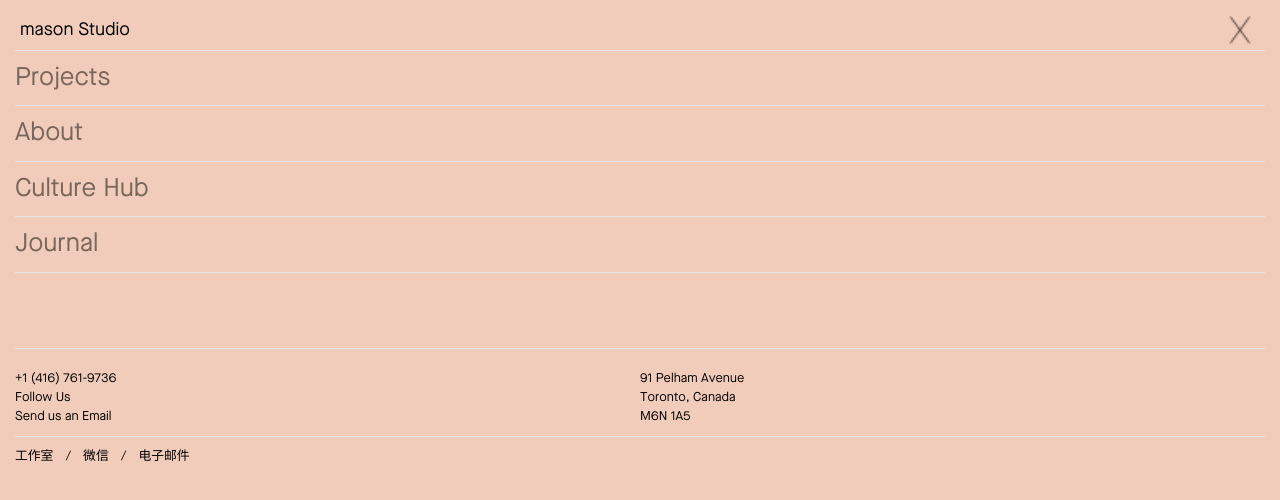
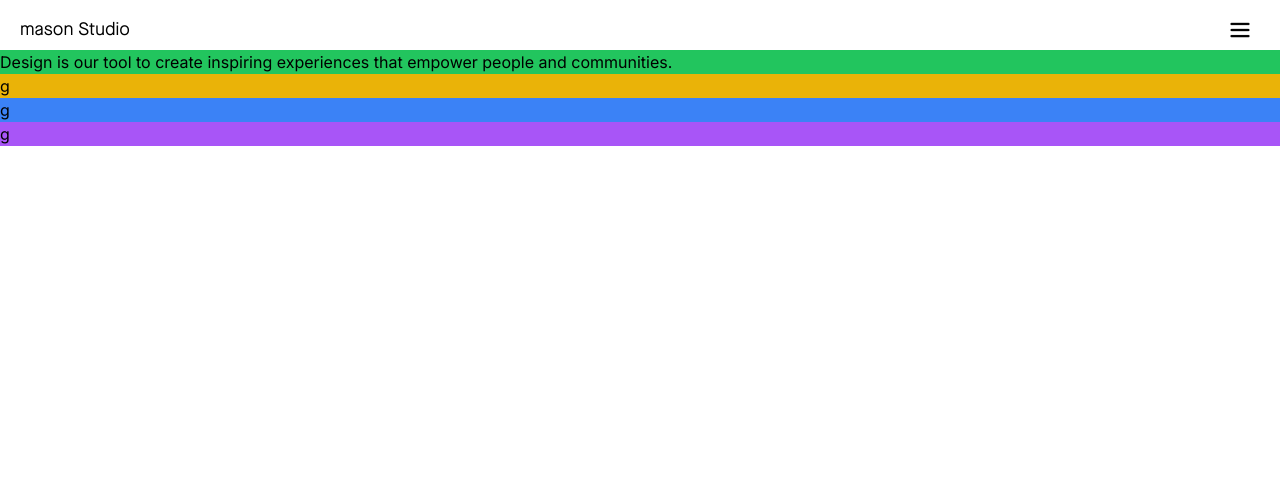
Before and after one commit to techloset/Talha-masoWebApp, a Next.js app: page / in a window 1280 px wide. Shown: the top 500 px of the page. Built offline with nearby package versions, Linux system fonts and the light colour scheme.

Commit message:
wroking on main page

```diff
--- a/app/(component)/header/header.js
+++ b/app/(component)/header/header.js
@@ -6,7 +6,7 @@
 
 const header = () => {
 
-    const [navbar, setNavbar] = useState(true)
+    const [navbar, setNavbar] = useState(false)
     return (
         <div className=' font-FREE '>
             {/* <div className=' flex justify-center items-center gap-24'> */}
--- a/app/page.js
+++ b/app/page.js
@@ -1,11 +1,12 @@
 
 import React from 'react'
+import Main from './pages/main/main'
 
 
 const page = () => {
   return (
-    <div className='bg-cyan-500'>
-      heelo
+    <div className=''>
+      <Main/>
     </div>
   )
 }
--- /dev/null
+++ b/app/pages/main/main.js
@@ -0,0 +1,57 @@
+
+'use client'
+import React, { useState } from 'react'
+
+const main = () => {
+
+    const [kalaRang, setKalaRang] = useState(false)
+    const [kalaRang2, setKalaRang2] = useState(false)
+    const [kalaRang3, setKalaRang3] = useState(false)
+    const [headingText, setHeadingText] = useState('Design is our tool to create inspiring experiences that empower people and communities.');
+
+
+    const toggleHover = () => {
+        setKalaRang(!kalaRang);
+        setHeadingText('Image 1 Text');
+    };
+    const toggleHover2 = () => {
+        setKalaRang2(!kalaRang2);
+        setHeadingText('Image 2 Text');
+    };
+    const toggleHover3 = () => {
+        setKalaRang3(!kalaRang3);
+        setHeadingText('Image 3 Text');
+    };
+
+    return (
+
+        <div className='bg-green-500'>
+            <div>
+                <h2>{headingText}</h2>
+            </div>
+
+            <div className='grid'>
+                <div className='bg-yellow-500'>
+                    g
+                    {/* <img src="/images/groupphoto.jpg" width="100" height="100" className={`filter grayscale  ${kalaRang ? '  filter grayscale-0' : 'filter grayscale'}  `} onMouseEnter={toggleHover}
+                        onMouseLeave={toggleHover} /> */}
+                </div>
+
+                <div className='bg-blue-500'>
+                    g
+                    {/* <img src="/images/blackman.jpg" width="100" height="100" className={`filter grayscale  ${kalaRang2 ? '  filter grayscale-0' : 'filter grayscale'}  `} onMouseEnter={toggleHover2}
+                        onMouseLeave={toggleHover2} /> */}
+                </div>
+
+                <div className='bg-purple-500'>
+                    g
+                    {/* <img src="/images/art.jpg" width="100" height="100" className={`filter grayscale  ${kalaRang3 ? '  filter grayscale-0' : 'filter grayscale'}  `}
+                        onMouseEnter={toggleHover3} onMouseLeave={toggleHover3} /> */}
+                </div>
+            </div>
+
+        </div>
+    )
+}
+
+export default main
```
Also changed, not shown: app/globals.css (+10 -0 lines).
